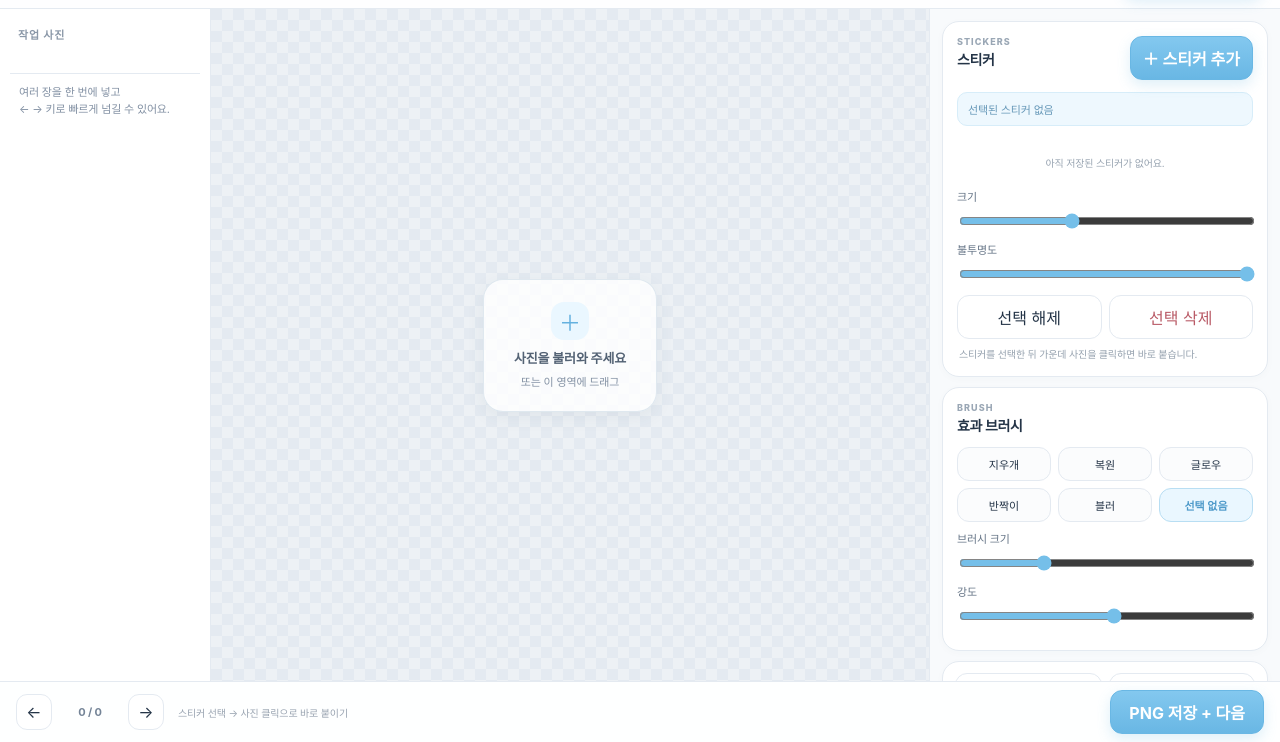
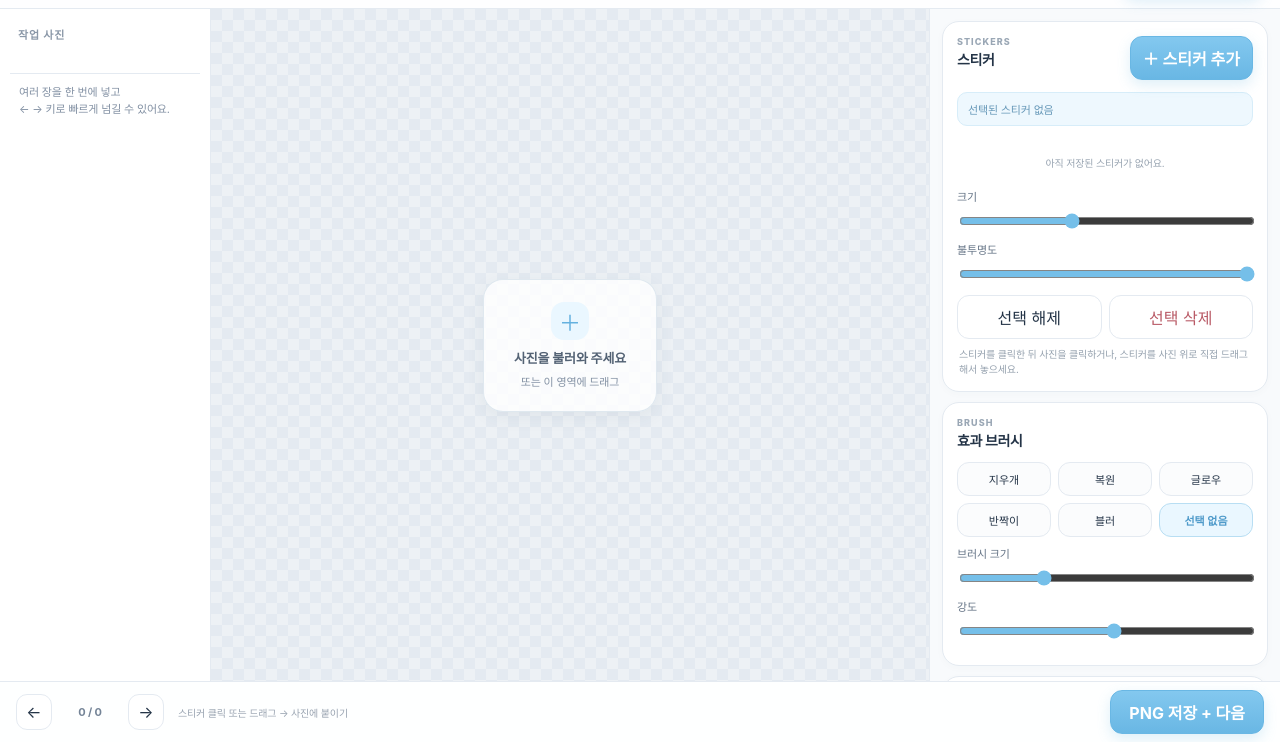
Before and after one commit to mynameislovesong/photo-editor, a plain HTML site: page index.html in a window 1280 px wide. Shown: the part 58-800 px from the top of the page. Drawn offline with Linux system fonts and the light colour scheme.

Commit message:
Clarify sticker placement interactions

```diff
--- a/index.html
+++ b/index.html
@@ -68,7 +68,7 @@
         <button id="stopStickerBtn" type="button" class="btn btn-ghost">선택 해제</button>
         <button id="deleteStickerBtn" type="button" class="btn btn-ghost danger-text">선택 삭제</button>
       </div>
-      <div class="helper">스티커를 선택한 뒤 가운데 사진을 클릭하면 바로 붙습니다.</div>
+      <div class="helper">스티커를 클릭한 뒤 사진을 클릭하거나, 스티커를 사진 위로 직접 드래그해서 놓으세요.</div>
     </section>
 
     <section class="tool-card">
@@ -105,7 +105,7 @@
       <div class="counter" id="counter">0 / 0</div>
       <button id="nextBtn" type="button" class="nav-btn">→</button>
     </div>
-    <div class="footer-tip">스티커 선택 → 사진 클릭으로 바로 붙이기</div>
+    <div class="footer-tip">스티커 클릭 또는 드래그 → 사진에 붙이기</div>
     <button id="saveBtn" type="button" class="btn btn-primary save-btn">PNG 저장 + 다음</button>
   </footer>
 </div>
@@ -167,6 +167,6 @@
     </div>
   </div>
 
-<script src="app.js?v=9"></script>
+<script src="app.js?v=10"></script>
 </body>
 </html>
```
